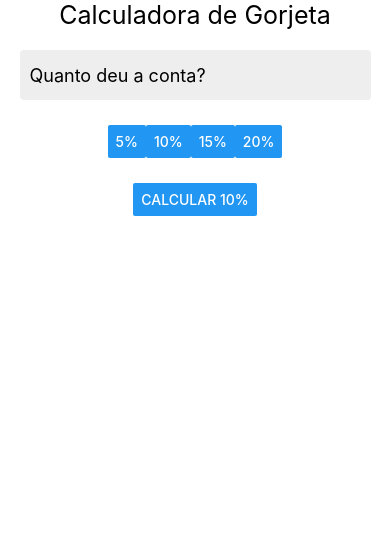
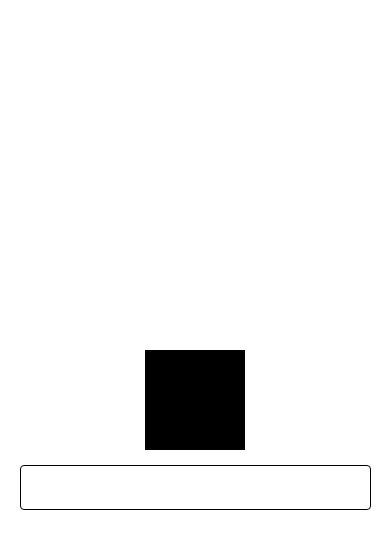
Before and after one commit to henriquensco/estudo-react-native, a React Native app: screen / in a window 390 px wide. Shown: the top 548 px of the page. Built offline with nearby package versions, Linux system fonts and the light colour scheme.

Commit message:
Funcionalidades do teclado de acordo com a tela

```diff
--- a/App.js
+++ b/App.js
@@ -1,5 +1,6 @@
-import React, { useState, useEffect } from 'react';
-import { SafeAreaView, View, StatusBar, Text, StyleSheet, Button } from 'react-native';
+import React, { useEffect } from 'react';
+import { StatusBar } from 'react-native';
+import { Platform } from 'react-native-web';
 import styled from 'styled-components/native';
 
 /*
@@ -10,107 +11,45 @@ const Page = styled.SafeAreaView`
   flex:1;
   backgroundColor: #fff;
   align-items: center;
-`;
-
-const HeaderText = styled.Text`
-  fontSize: 25px;
+  justify-content: center;
 `;
 
 const Input = styled.TextInput`
   width: 90%;
-  height: 50px;
-  font-size: 18px;
-  background-color: #eee;
-  margin-top: 20px;
+  height: 45px;
+  border: 1px solid #000;
   border-radius: 4px;
   padding: 10px;
 `;
 
-const CalcButton = styled.Button`
-  margin-top: 20px;
+const Logo = styled.View`
+  width: 100px;
+  height: 100px;
+  background-color: #000;
+  margin: 15px;
 `;
 
-const ResultArea = styled.View`
-  margin-top: 20px;
-  background-color: #eee;
-  padding: 20px;
+const KeyboardArea = styled.KeyboardAvoidingView`
+  flex: 1;
+  width: 100%;
+  align-items: center;
   justify-content: center;
-  align-items: center;
-  width: 100%;
 `;
-
-const ResultItemTitle = styled.Text`
-  font-size: 18px;
-  font-weight: bold;
-  padding: 5px;
-`;
-
-const ResultItem = styled.Text`
-  font-size: 15px;
-`;
-
-const PctArea = styled.View`
-  flex-direction: row;
-  margin: 20px;
-  padding: 5px 5px;
-`;
-
-const PctItem = styled.Button``;
 
 export default () => {
 
-  const [ bill, setBill ] = useState("");
-  const [ tip, setTip ] = useState(0);
-  const [ pct, setPct ] = useState(10);
-
-  const calc = () => {
-    let nBill = parseFloat(bill);
-
-    if (nBill) {
-      setTip((pct/100) * nBill);
-    } else {
-      alert("Digite o valor da conta!");
-    }
-  };
-
-  useEffect(() => {
-    calc();
-  }, [pct]);
+  /* useEffect(() => {
+    alert('SO: ' + Platform.OS);
+  }, []); */
 
   return (
     <Page>
       <StatusBar hidden />
 
-      <HeaderText>Calculadora de Gorjeta</HeaderText>
-      <Input
-        placeholder="Quanto deu a conta?"
-        placeholderTextColor="#000"
-        keyboardType="numeric"
-        value={bill}
-        onChangeText={e=>setBill(e)}
-      />
-
-      <PctArea>
-        <PctItem title="5%" onPress={() => setPct(5)}/>
-        <PctItem title="10%" onPress={() => setPct(10)}/>
-        <PctItem title="15%" onPress={() => setPct(15)}/>
-        <PctItem title="20%" onPress={() => setPct(20)}/>
-      </PctArea>
-
-      <CalcButton title={`Calcular ${pct}%`} onPress={calc} />
-
-      {tip > 0 &&
-      <ResultArea>
-        <ResultItemTitle>Valor da Conta</ResultItemTitle>
-        <ResultItem>R$ {parseFloat(bill).toFixed(2)}</ResultItem>
-
-        <ResultItemTitle>Valor da Gorjeta</ResultItemTitle>
-        <ResultItem>R$ {tip.toFixed(2)}</ResultItem>
-
-        <ResultItemTitle>Valor da Total</ResultItemTitle>
-        <ResultItem>R$ {(parseFloat(bill) + tip).toFixed(2)}</ResultItem>
-      </ResultArea>
-      }
+      <KeyboardArea behavior={Platform.OS == 'ios' ? 'padding' : null}>
+        <Logo />
+        <Input />
+      </KeyboardArea>
 
     </Page>
   );
```
